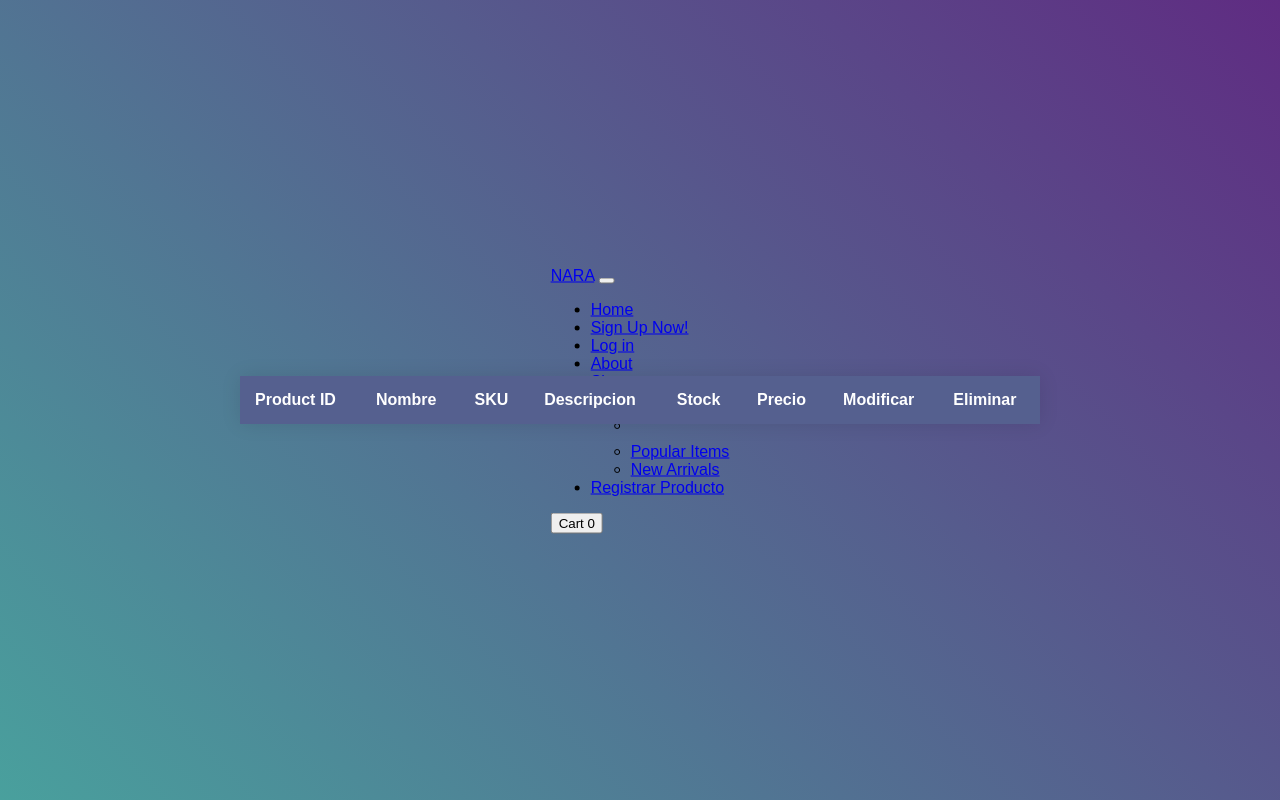
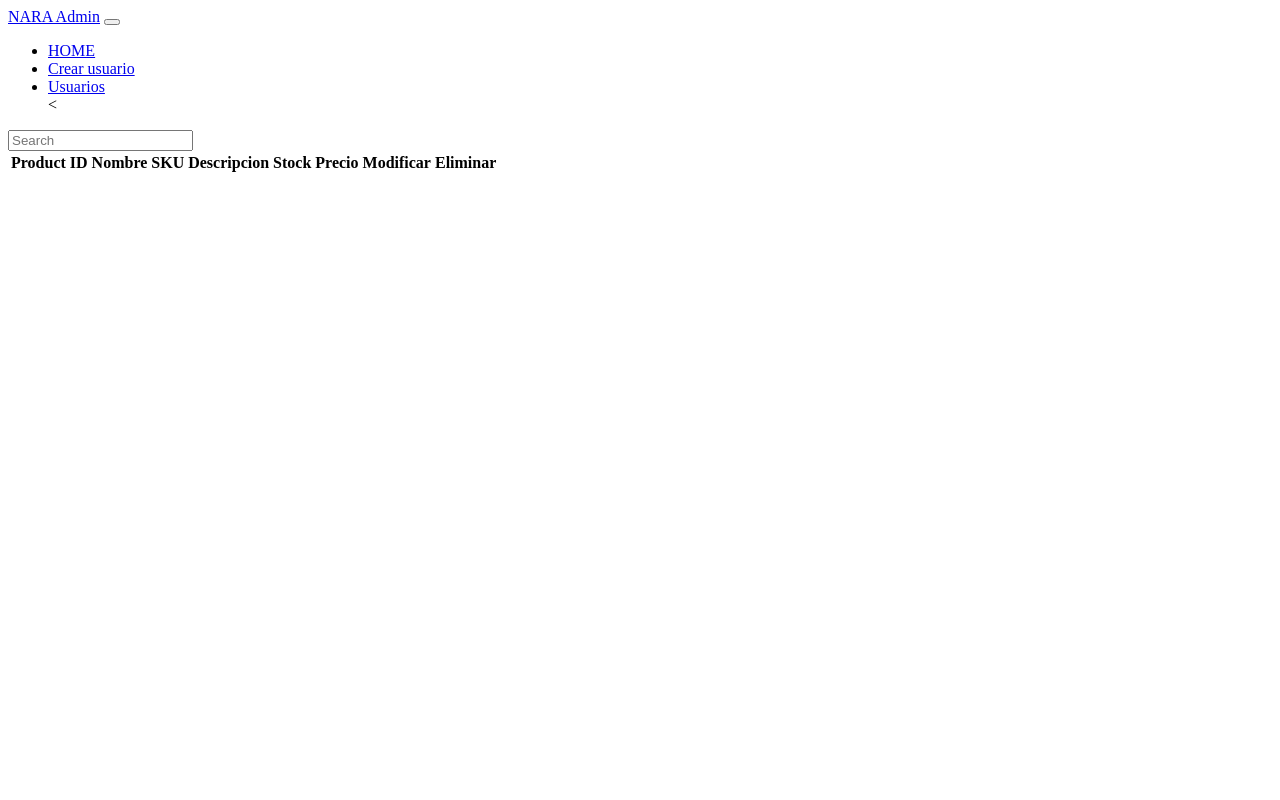
Before and after one commit to VictorVazquez512/ProyectoFinalEddieBoy, a Flask app: page /admin in a window 1280 px wide. Run offline with Flask 2, Linux system fonts and the light colour scheme; data that the repository does not hold is empty; parts of the project's set-up code (start-up, migrations or seed data) failed here and were passed over; some libraries are stand-ins or nearby versions.

Commit message:
bernalgas: crear y bajar admins, item fixeado, db fixeada y navbar

```diff
--- a/app.py
+++ b/app.py
@@ -1,4 +1,3 @@
-from asyncio.windows_events import NULL
 from base64 import b64encode, b64decode
 import datetime
 from crypt import methods
@@ -11,10 +10,12 @@ import json
 app = Flask(__name__)
 app.secret_key = secrets.token_hex(16)
 
-app.config['MYSQL_HOST'] = 'localhost'
-app.config['MYSQL_USER'] = 'root'
-app.config['MYSQL_PASSWORD'] = '1234'
-app.config['MYSQL_DB'] = 'db_nara'
+# mamalona del heroku
+app.config['MYSQL_HOST'] = 'us-cdbr-east-06.cleardb.net'
+app.config['MYSQL_USER'] = 'b7e3a09e061e12'
+app.config['MYSQL_PASSWORD'] = '2f9d3cc1'
+app.config['MYSQL_DB'] = 'heroku_d02c1597b242410'
+
 app.config['MAX_CONTENT_LENGTH'] = 8 * 1024 * 1024
 mysql = MySQL(app)
 
@@ -42,6 +43,19 @@ def index():
     print(lista_articulos)
     return render_template("index.html", lista_articulos = lista_articulos)
 
+@app.route("/searcher/<producto>", methods = ["GET", "POST"])
+def buscador(prod):
+    cur = cursor ()
+    query = "SELECT * FROM producto WHERE nombre LIKE %s AND descripcion LIKE %s"
+    val = (prod, prod)
+    cur.execute(query, val)
+    lista_articulo_tupla = cur.fetchall()
+    lista_articulos = []
+    print(lista_articulo_tupla)
+    for a in lista_articulo_tupla:
+        lista_articulos.append(list(a))
+    print(lista_articulos)
+    return render_template("index.html", lista = lista_articulos)
 @app.route("/admin")
 def admin():
     if request.method == 'GET':
@@ -52,14 +66,14 @@ def admin():
 
     # TODO pagina para cambiar permisos de usuarios
     # TODO
-@app.route("/mod_prod/<id>", methods=["GET", "POST"])
+@app.route("/admin/mod_prod/<id>", methods=["GET", "POST"])
 def mod_prod(id):
     if request.method == 'GET':
         cur = mysql.connection.cursor()
         cur.execute("SELECT * FROM producto WHERE idProducto = '" + id + "'")
         data = cur.fetchall()
         return render_template("mod_productos.html", data = data)
-@app.route("/mod_prod", methods = ["POST"])
+@app.route("/admin/mod_prod", methods = ["POST"])
 def mod_produ():
     if request.method == 'POST':
         a = request.form['nombre']
@@ -67,29 +81,78 @@ def mod_produ():
         c = request.form['descripcion']
         d = request.form['stock']
         e = request.form['precio']
-        f = request.files['imagen']
+        f = request.files['imagen'].read()
         g = request.form['id']
-        print(g)
-        query = "UPDATE productos SET nombre ='" + a + "', sku = '" + b + "', descripcion = '" + c + "', stock = '" + d + "', precio = '" + e + "', imagen = '" + f + "WHERE idProducto = '" + g + "'"
+        imagen = b64encode(f)
+        print(a,b,c,d,e,g)
+        #query = "UPDATE productos SET nombre ='" + a + "', sku = '" + b + "', descripcion = '" + c + "', stock = '" + d + "', precio = '" + e + "', imagen = '" + imagen.decode() + "WHERE idProducto = '" + g + "'"
+        #query = "UPDATE productos SET nombre ='%s' , sku = '%s', descripcion = '%s', stock = '%s', precio = '%s', imagen = '%s' WHERE ID = %s" ,{a,b,c,d,e,imagen,g}
+        #query2 = 'UPDATE `heroku_d02c1597b242410`.`producto` SET `nombre` = %s, `sku` = %s, `descripcion` = %s, `stock` = %s, `precio` = %s WHERE `idProducto` = %s',(a,b,c,d,e,g)
         # TODO: fixear el tuneo del archivo
+        query = "UPDATE producto SET nombre = %s, sku = %s, descripcion = %s, stock = %s, precio = %s, imagen = %s WHERE idProducto = %s"
+        val = (a,b,c,d,e,imagen,g)
+        print(query)
         cur = mysql.connection.cursor()
-        cur.execute(query)
+        cur.execute(query,val)
         mysql.connection.commit()
         return redirect(url_for('/admin'))
 
-@app.route('/del_prod/<id>', methods =["GET","POST"])
+@app.route('/admin/usuarios', methods=['GET', 'POST'])
+def usuarios():
+    cursor = mysql.connection.cursor()
+    query = "SELECT * FROM usuario WHERE tipo = 'cliente'"
+    cursor.execute(query)
+    clientes = cursor.fetchall()
+    query = "SELECT * FROM usuario WHERE tipo = 'admin'"
+    cursor.execute(query)
+    admin = cursor.fetchall()
+    return render_template("users.html", regular = clientes, admin = admin)
+@app.route("/admin/prom/<id>")
+def admin_prom(id):
+    cursor = mysql.connection.cursor()
+    query = "UPDATE usuario SET tipo = %s WHERE idUsuario = %s"
+    val = ("admin", id)
+    cursor.execute(query, val)
+    mysql.connection.commit()
+    return redirect(url_for('/admin/usuarios'))
+@app.route("/admin/demo/<id>")
+def demot_prom(id):
+    cursor = mysql.connection.cursor()
+    query = "UPDATE usuario SET tipo = %s WHERE idUsuario = %s"
+    val = ("cliente",id)
+    cursor.execute(query, val)
+    mysql.connection.commit()
+    return redirect(url_for('/admin/usuarios'))
+@app.route("/admin/elim/<id>")
+def elim_user(id):
+    cursor = mysql.connection.cursor()
+    query = "DELETE FROM usuario WHERE idUsuario = %s"
+    val = (id)
+    cursor.execute(query, val)
+    mysql.connection.commit()
+    return redirect(url_for('/admin/usuarios'))
+@app.route('/admin/del_prod/<id>', methods =["GET","POST"])
 def del_prod(id):
-    if request.method == 'GET':
-        query = "DELETE FROM productos WHERE idProducto = '" + id + "'"
-        cur = mysql.connection.cursor()
-        cur.execute(query)
-        mysql.connection.commit()
-        # codigo de schrodinger, puede que jale, puede que no
-        return redirect(url_for('/admin'))
+    query = "DELETE FROM productos WHERE idProducto = '" + id + "'"
+    cur = mysql.connection.cursor()
+    cur.execute(query)
+    mysql.connection.commit()
+    # codigo de schrodinger, puede que jale, puede que no
+    return redirect(url_for('/admin'))
 
-@app.route('/item',methods=['GET','POST'])
-def item(): #item page
-    return render_template('item.html',error=None)
+@app.route('/item/<id>',methods=['GET','POST'])
+def item(id): #item page
+    cur = mysql.connection.cursor()
+    query = "SELECT * FROM producto WHERE idProducto = %s"
+    val = (id)
+    cur.execute(query,val)
+    data = cur.fetchall()
+
+    query = "SELECT * FROM producto LIMIT 4"
+    cur.execute(query)
+    reData = cur.fetchall()
+
+    return render_template('item.html', error=None, data = data, related = reData)
 
 @app.route('/registro_producto', methods=['GET','POST'])
 def registro_producto():
--- a/templates/admin.html
+++ b/templates/admin.html
@@ -4,74 +4,7 @@
     <meta charset="UTF-8">
     <meta name="viewport"
           content="width=device-width, user-scalable=no, initial-scale=1.0, maximum-scale=1.0, minimum-scale=1.0">
-    <meta http-equiv="X-UA-Compatible" content="ie=edge">
-    <style>
-	html,
-body {
-	height: 100%;
-}
 
-body {
-	margin: 0;
-	background: linear-gradient(45deg, #49a09d, #5f2c82);
-	font-family: sans-serif;
-	font-weight: 100;
-}
-
-.container {
-	position: absolute;
-	top: 50%;
-	left: 50%;
-	transform: translate(-50%, -50%);
-}
-
-table {
-	width: 800px;
-	border-collapse: collapse;
-	overflow: hidden;
-	box-shadow: 0 0 20px rgba(0,0,0,0.1);
-}
-
-th,
-td {
-	padding: 15px;
-	background-color: rgba(255,255,255,0.2);
-	color: #fff;
-}
-
-th {
-	text-align: left;
-}
-
-thead {
-	th {
-		background-color: #55608f;
-	}
-}
-
-tbody {
-	tr {
-		&:hover {
-			background-color: rgba(255,255,255,0.3);
-		}
-	}
-	td {
-		position: relative;
-		&:hover {
-			&:before {
-				content: "";
-				position: absolute;
-				left: 0;
-				right: 0;
-				top: -9999px;
-				bottom: -9999px;
-				background-color: rgba(255,255,255,0.2);
-				z-index: -1;
-			}
-		}
-	}
-}
-</style>
 
     <title>Panel de administrador</title>
 </head>
@@ -81,7 +14,8 @@ TODO: cambien el pinche tema de esta mamada si tienen chance, esta dlv
 TODO: agregar iconos en vez de texto eliminar y mod
 -->
 
-        {% include 'navigation_bar.html' %}
+        {% include 'anothernav.html' %}
+
 <div class="container">
 	<table>
 		<thead>
@@ -105,8 +39,8 @@ TODO: agregar iconos en vez de texto eliminar y mod
                     <td>{{ d.3 }}</td>
                     <td>{{ d.4 }}</td>
                     <td>{{ d.5 }}</td>
-                    <td><a href="/mod_prod/{{ d.0 }}">Modificar</a></td>
-                    <td><a href="/del_prod/{{ d.0 }}">Eliminar</a></td>
+                    <td><a href="/admin/mod_prod/{{ d.0 }}">Modificar</a></td>
+                    <td><a href="/admin/del_prod/{{ d.0 }}">Eliminar</a></td>
                 </tr>
             {% endfor %}
 		</tbody>
--- /dev/null
+++ b/templates/anothernav.html
@@ -0,0 +1,27 @@
+
+<nav class="navbar navbar-expand-sm navbar-dark bg-dark" aria-label="Third navbar example">
+    <div class="container-fluid">
+      <a class="navbar-brand" href="#">NARA Admin</a>
+      <button class="navbar-toggler" type="button" data-bs-toggle="collapse" data-bs-target="#navbarsExample03" aria-controls="navbarsExample03" aria-expanded="false" aria-label="Toggle navigation">
+        <span class="navbar-toggler-icon"></span>
+      </button>
+
+      <div class="collapse navbar-collapse" id="navbarsExample03">
+        <ul class="navbar-nav me-auto mb-2 mb-sm-0">
+          <li class="nav-item">
+            <a class="nav-link active" aria-current="page" href="/admin">HOME</a>
+          </li>
+          <li class="nav-item">
+            <a class="nav-link" href="/registro_cliente">Crear usuario</a>
+          </li>
+          <li class="nav-item">
+            <a class="nav-link" href="/admin/usuarios">Usuarios</a>
+          </li>
+          <
+        </ul>
+        <form>
+          <input class="form-control" type="text" placeholder="Search" aria-label="Search" control-id="ControlID-2">
+        </form>
+      </div>
+    </div>
+  </nav>
--- a/templates/mod_productos.html
+++ b/templates/mod_productos.html
@@ -28,7 +28,7 @@
                                 <h6 class="h5 mb-0">Bienvenido</h6>
                                 <p class="text-muted mt-2 mb-5">Ingresa la información del producto a modificar</p>
 
-                                <form enctype="multipart/form-data" method="post" action="/mod_prod">
+                                <form enctype="multipart/form-data" method="post" action="/admin/mod_prod">
                                     <div class="form-group">
                                         <label for="InputProductName">Nombre</label>
                                         <input name='nombre' type="Text" class="form-control" id="input_productName" placeholder="{{ d.1 }}">
```
Also changed, not shown: app2.py (deleted, +0 -194 lines), templates/index.html (+3 -3 lines), templates/item.html (+22 -35 lines), templates/users.html (added, +49 -0 lines).
